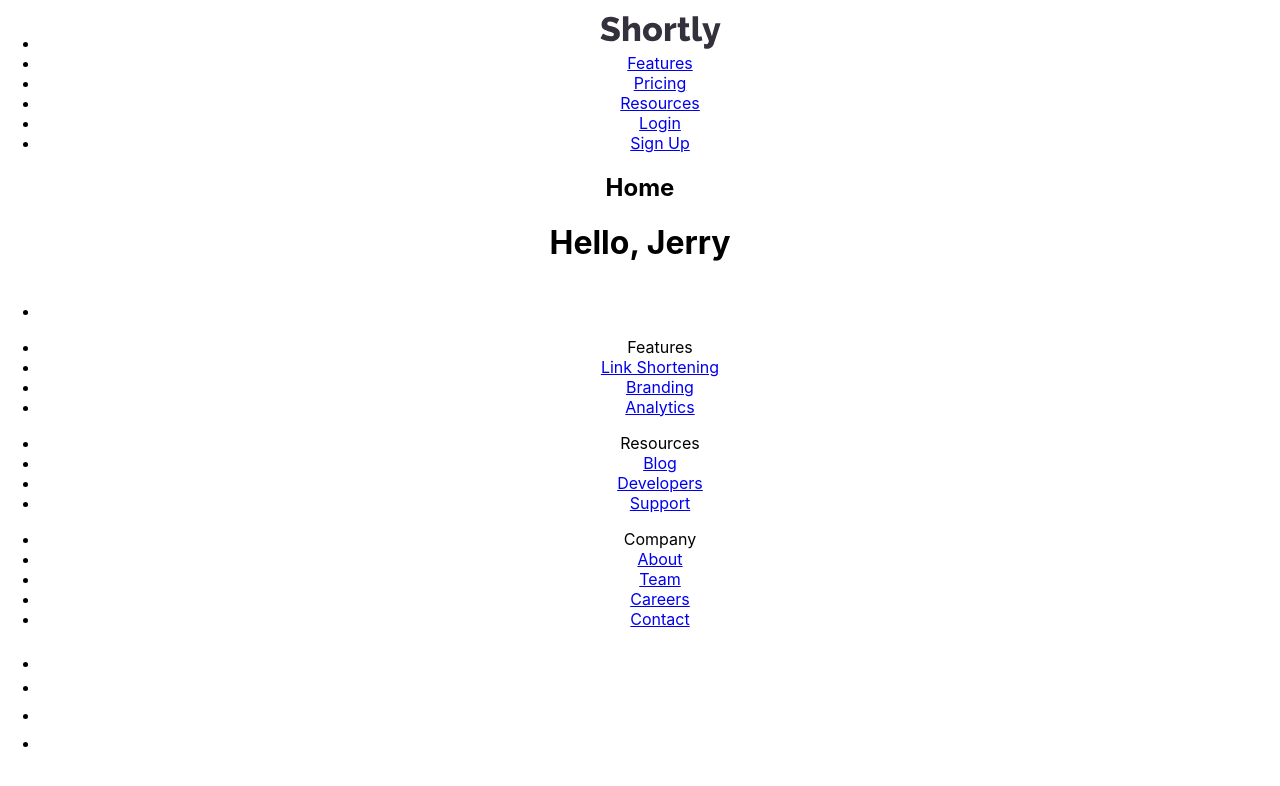
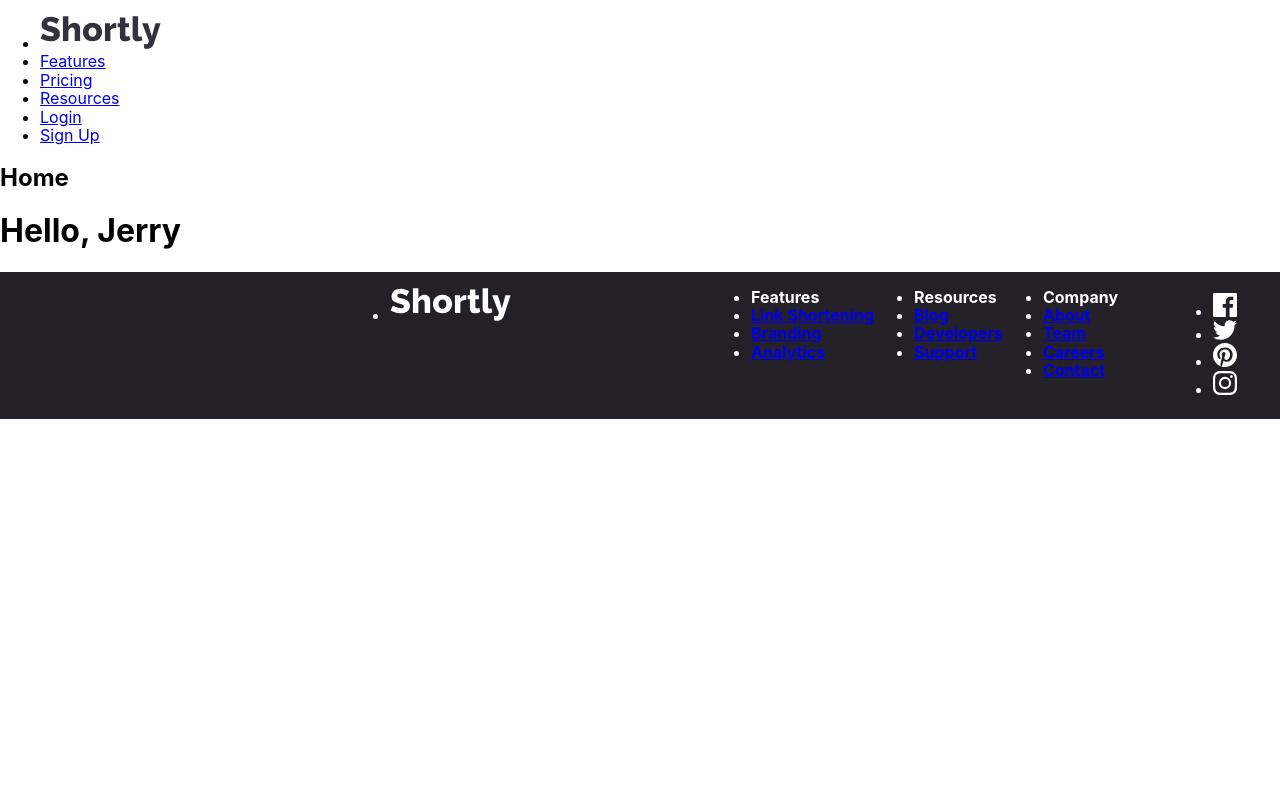
Before and after one commit to erferguson/url-shorty, a React (Create React App) app in the folder shorty-app/: page / in a window 1280 px wide. Shown: the top 786 px of the page. Built offline with nearby package versions, Linux system fonts and the light colour scheme.

Commit message:
footer > basic css styling

```diff
--- a/shorty-app/src/App.css
+++ b/shorty-app/src/App.css
@@ -1,38 +1,396 @@
-.App {
-  text-align: center;
+/*! normalize.css v8.0.1 | MIT License | github.com/necolas/normalize.css */
+
+/* Document
+   ========================================================================== */
+
+/**
+ * 1. Correct the line height in all browsers.
+ * 2. Prevent adjustments of font size after orientation changes in iOS.
+ */
+
+ html {
+  line-height: 1.15; /* 1 */
+  -webkit-text-size-adjust: 100%; /* 2 */
 }
 
-.App-logo {
-  height: 40vmin;
-  pointer-events: none;
+/* Sections
+   ========================================================================== */
+
+/**
+ * Remove the margin in all browsers.
+ */
+
+body {
+  margin: 0;
 }
 
-@media (prefers-reduced-motion: no-preference) {
-  .App-logo {
-    animation: App-logo-spin infinite 20s linear;
-  }
+/**
+ * Render the `main` element consistently in IE.
+ */
+
+main {
+  display: block;
 }
 
-.App-header {
-  background-color: #282c34;
-  min-height: 100vh;
-  display: flex;
-  flex-direction: column;
-  align-items: center;
-  justify-content: center;
-  font-size: calc(10px + 2vmin);
-  color: white;
+/**
+ * Correct the font size and margin on `h1` elements within `section` and
+ * `article` contexts in Chrome, Firefox, and Safari.
+ */
+
+h1 {
+  font-size: 2em;
+  margin: 0.67em 0;
 }
 
-.App-link {
-  color: #61dafb;
+/* Grouping content
+   ========================================================================== */
+
+/**
+ * 1. Add the correct box sizing in Firefox.
+ * 2. Show the overflow in Edge and IE.
+ */
+
+hr {
+  box-sizing: content-box; /* 1 */
+  height: 0; /* 1 */
+  overflow: visible; /* 2 */
 }
 
-@keyframes App-logo-spin {
-  from {
-    transform: rotate(0deg);
-  }
-  to {
-    transform: rotate(360deg);
-  }
+/**
+ * 1. Correct the inheritance and scaling of font size in all browsers.
+ * 2. Correct the odd `em` font sizing in all browsers.
+ */
+
+pre {
+  font-family: monospace, monospace; /* 1 */
+  font-size: 1em; /* 2 */
 }
+
+/* Text-level semantics
+   ========================================================================== */
+
+/**
+ * Remove the gray background on active links in IE 10.
+ */
+
+a {
+  background-color: transparent;
+}
+
+/**
+ * 1. Remove the bottom border in Chrome 57-
+ * 2. Add the correct text decoration in Chrome, Edge, IE, Opera, and Safari.
+ */
+
+abbr[title] {
+  border-bottom: none; /* 1 */
+  text-decoration: underline; /* 2 */
+  text-decoration: underline dotted; /* 2 */
+}
+
+/**
+ * Add the correct font weight in Chrome, Edge, and Safari.
+ */
+
+b,
+strong {
+  font-weight: bolder;
+}
+
+/**
+ * 1. Correct the inheritance and scaling of font size in all browsers.
+ * 2. Correct the odd `em` font sizing in all browsers.
+ */
+
+code,
+kbd,
+samp {
+  font-family: monospace, monospace; /* 1 */
+  font-size: 1em; /* 2 */
+}
+
+/**
+ * Add the correct font size in all browsers.
+ */
+
+small {
+  font-size: 80%;
+}
+
+/**
+ * Prevent `sub` and `sup` elements from affecting the line height in
+ * all browsers.
+ */
+
+sub,
+sup {
+  font-size: 75%;
+  line-height: 0;
+  position: relative;
+  vertical-align: baseline;
+}
+
+sub {
+  bottom: -0.25em;
+}
+
+sup {
+  top: -0.5em;
+}
+
+/* Embedded content
+   ========================================================================== */
+
+/**
+ * Remove the border on images inside links in IE 10.
+ */
+
+img {
+  border-style: none;
+}
+
+/* Forms
+   ========================================================================== */
+
+/**
+ * 1. Change the font styles in all browsers.
+ * 2. Remove the margin in Firefox and Safari.
+ */
+
+button,
+input,
+optgroup,
+select,
+textarea {
+  font-family: inherit; /* 1 */
+  font-size: 100%; /* 1 */
+  line-height: 1.15; /* 1 */
+  margin: 0; /* 2 */
+}
+
+/**
+ * Show the overflow in IE.
+ * 1. Show the overflow in Edge.
+ */
+
+button,
+input { /* 1 */
+  overflow: visible;
+}
+
+/**
+ * Remove the inheritance of text transform in Edge, Firefox, and IE.
+ * 1. Remove the inheritance of text transform in Firefox.
+ */
+
+button,
+select { /* 1 */
+  text-transform: none;
+}
+
+/**
+ * Correct the inability to style clickable types in iOS and Safari.
+ */
+
+button,
+[type="button"],
+[type="reset"],
+[type="submit"] {
+  -webkit-appearance: button;
+}
+
+/**
+ * Remove the inner border and padding in Firefox.
+ */
+
+button::-moz-focus-inner,
+[type="button"]::-moz-focus-inner,
+[type="reset"]::-moz-focus-inner,
+[type="submit"]::-moz-focus-inner {
+  border-style: none;
+  padding: 0;
+}
+
+/**
+ * Restore the focus styles unset by the previous rule.
+ */
+
+button:-moz-focusring,
+[type="button"]:-moz-focusring,
+[type="reset"]:-moz-focusring,
+[type="submit"]:-moz-focusring {
+  outline: 1px dotted ButtonText;
+}
+
+/**
+ * Correct the padding in Firefox.
+ */
+
+fieldset {
+  padding: 0.35em 0.75em 0.625em;
+}
+
+/**
+ * 1. Correct the text wrapping in Edge and IE.
+ * 2. Correct the color inheritance from `fieldset` elements in IE.
+ * 3. Remove the padding so developers are not caught out when they zero out
+ *    `fieldset` elements in all browsers.
+ */
+
+legend {
+  box-sizing: border-box; /* 1 */
+  color: inherit; /* 2 */
+  display: table; /* 1 */
+  max-width: 100%; /* 1 */
+  padding: 0; /* 3 */
+  white-space: normal; /* 1 */
+}
+
+/**
+ * Add the correct vertical alignment in Chrome, Firefox, and Opera.
+ */
+
+progress {
+  vertical-align: baseline;
+}
+
+/**
+ * Remove the default vertical scrollbar in IE 10+.
+ */
+
+textarea {
+  overflow: auto;
+}
+
+/**
+ * 1. Add the correct box sizing in IE 10.
+ * 2. Remove the padding in IE 10.
+ */
+
+[type="checkbox"],
+[type="radio"] {
+  box-sizing: border-box; /* 1 */
+  padding: 0; /* 2 */
+}
+
+/**
+ * Correct the cursor style of increment and decrement buttons in Chrome.
+ */
+
+[type="number"]::-webkit-inner-spin-button,
+[type="number"]::-webkit-outer-spin-button {
+  height: auto;
+}
+
+/**
+ * 1. Correct the odd appearance in Chrome and Safari.
+ * 2. Correct the outline style in Safari.
+ */
+
+[type="search"] {
+  -webkit-appearance: textfield; /* 1 */
+  outline-offset: -2px; /* 2 */
+}
+
+/**
+ * Remove the inner padding in Chrome and Safari on macOS.
+ */
+
+[type="search"]::-webkit-search-decoration {
+  -webkit-appearance: none;
+}
+
+/**
+ * 1. Correct the inability to style clickable types in iOS and Safari.
+ * 2. Change font properties to `inherit` in Safari.
+ */
+
+::-webkit-file-upload-button {
+  -webkit-appearance: button; /* 1 */
+  font: inherit; /* 2 */
+}
+
+/* Interactive
+   ========================================================================== */
+
+/*
+ * Add the correct display in Edge, IE 10+, and Firefox.
+ */
+
+details {
+  display: block;
+}
+
+/*
+ * Add the correct display in all browsers.
+ */
+
+summary {
+  display: list-item;
+}
+
+/* Misc
+   ========================================================================== */
+
+/**
+ * Add the correct display in IE 10+.
+ */
+
+template {
+  display: none;
+}
+
+/**
+ * Add the correct display in IE 10.
+ */
+
+[hidden] {
+  display: none;
+}
+/**
+ * CSS code for project > below this line
+ */
+
+ .footer{
+   background-color: hsl(260, 8%, 14%);
+   flex-shrink: 0;
+ }
+
+ .footer li {
+   font-weight: 700;
+   color: white;
+ }
+
+ .footer-content{
+  margin-left: 350px;
+  display: flex;
+ }
+
+ .footerLogo {
+  padding-right: 200px;
+  fill: white;
+ }
+
+ .features {
+   flex-direction: column;
+ }
+ .features ul {
+   color:hotpink
+ }
+
+ .resources {
+  flex-direction: column;
+ }
+
+ .company {
+   flex-direction: column;
+   padding-right: 90px;
+ }
+
+ .company ul li{
+   color:hotpink;
+ }
+
+ .social {
+   padding: 5px;
+ }
--- a/shorty-app/src/components/Footer/Footer.js
+++ b/shorty-app/src/components/Footer/Footer.js
@@ -8,14 +8,14 @@ import { Fbook, Twit, Pin, Insta } from '../../Assets/social'
 function Footer(){
     return (
         <Router>
-            <div>
-                <nav>
-                    <ul>
+            <div className="footer">
+                <div className="footer-content">
+                    <ul className='footerLogo'>
                         <li>
                             <Link to="/"><Logo/></Link>
                         </li>
                     </ul>
-                    <ul>
+                    <ul className="features">
                         <li>
                             Features
                         </li>
@@ -29,7 +29,7 @@ function Footer(){
                             <Link to="/analytics">Analytics</Link>
                         </li>
                     </ul>
-                    <ul>
+                    <ul className='resources'>
                         <li>
                             Resources
                         </li>
@@ -43,7 +43,7 @@ function Footer(){
                             <Link to="/support">Support</Link>
                         </li>
                     </ul>
-                    <ul>
+                    <ul className='company'>
                         <li>
                             Company
                         </li>
@@ -60,7 +60,7 @@ function Footer(){
                             <Link to="/contact">Contact</Link>
                         </li>
                     </ul>
-                    <ul>
+                    <ul className='social'>
                         <li>
                             <a href to="www.facebook.com"><Fbook/></a>
                         </li>
@@ -74,7 +74,7 @@ function Footer(){
                             <a href to="www.instagram"><Insta/></a>
                         </li>
                     </ul>
-                </nav>
+                </div>
             </div>
         </Router>
     )
```
